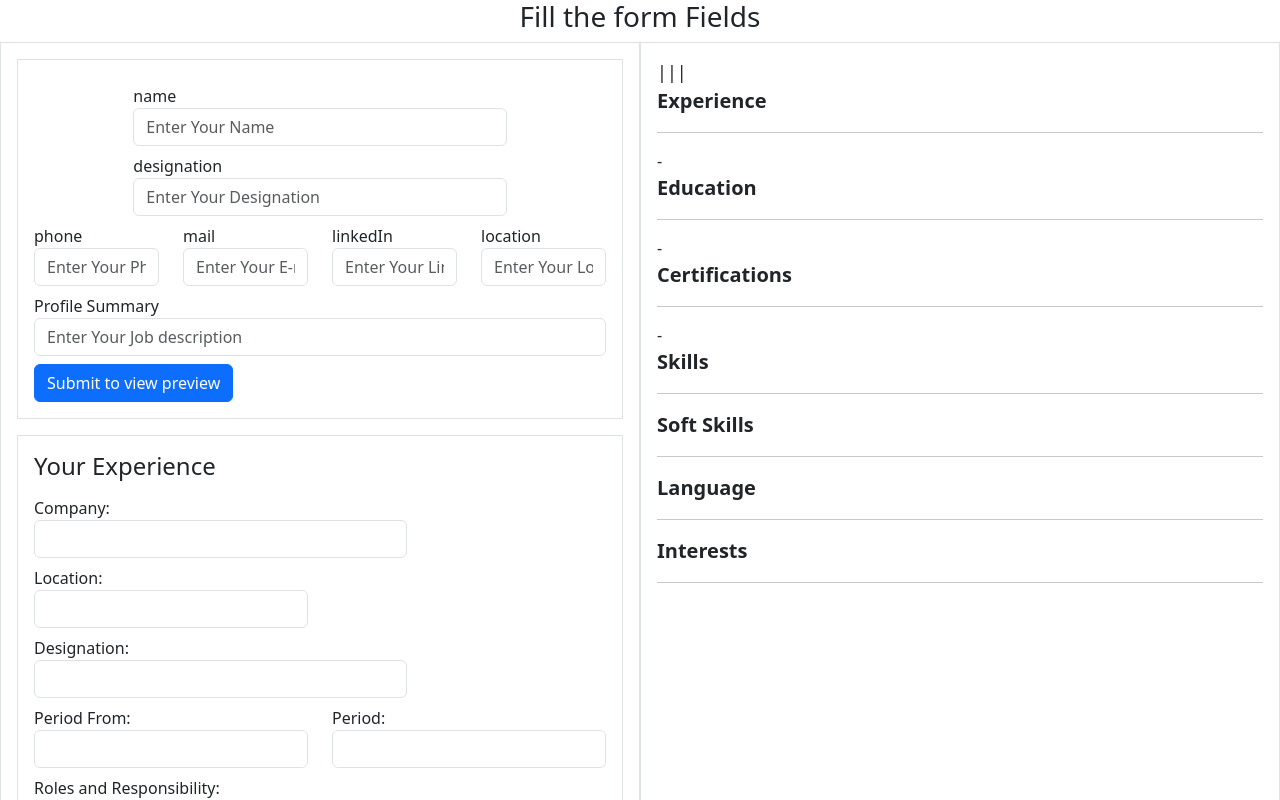
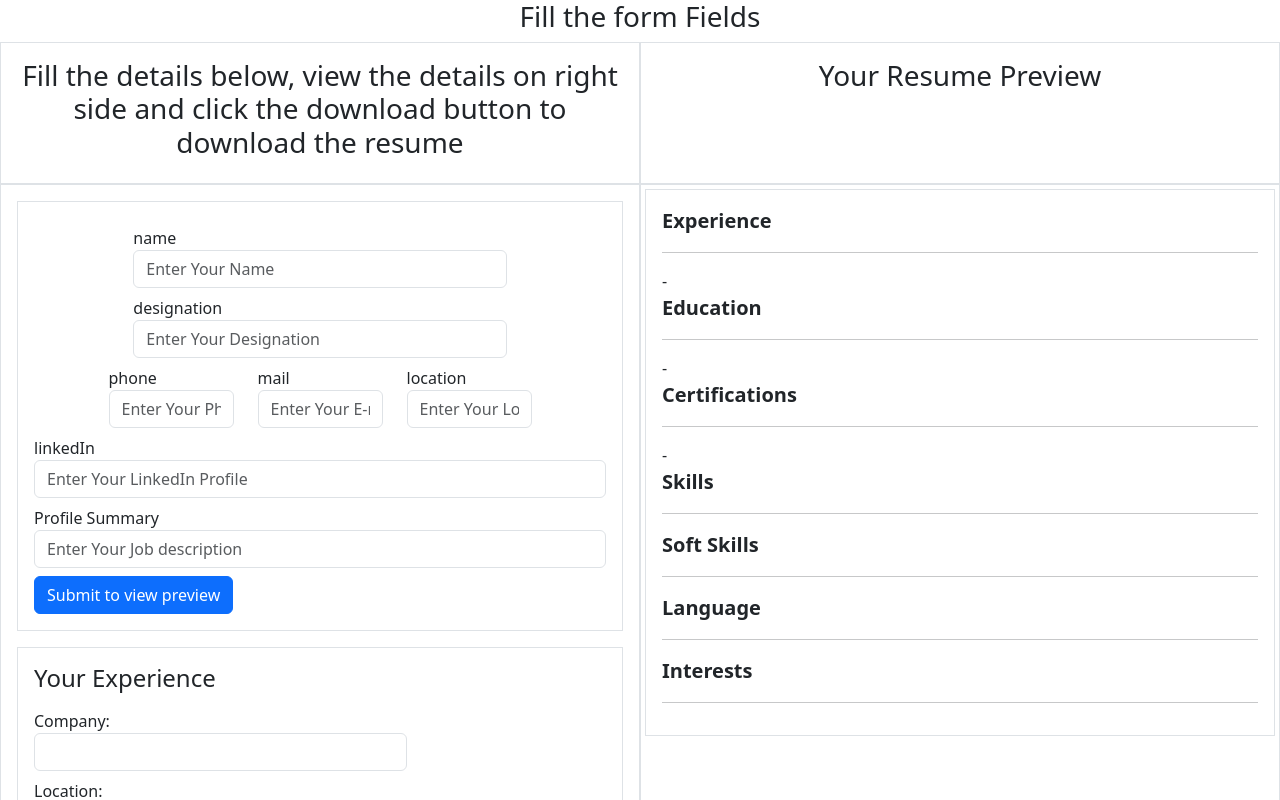
Before and after one commit to ThengaraiMaharajan/Angular_ResumeBuilder, an Angular app in the folder Front End/FrontEnd/: page /fill-resume in a window 1280 px wide. Shown: the top 800 px of the page. Built offline with nearby package versions, Linux system fonts and the light colour scheme.

Commit message:
second page creation complete

```diff
--- a/Front End/FrontEnd/src/app/components/resume-layer/resume-layer.component.css
+++ b/Front End/FrontEnd/src/app/components/resume-layer/resume-layer.component.css
@@ -5,3 +5,16 @@
 .ats-font-content{
     font-size: 18px;
 }
+.first-right-border-alone{
+    border-right: solid 1px black;
+    padding-right: 5px;
+}
+.right-border-alone{
+    border-right: solid 1px black;
+    padding-right: 5px;
+    padding-left: 5px;
+}
+.pad-y-5px{
+    padding-left: 5px;
+    padding-right: 5px;
+}
--- a/Front End/FrontEnd/src/app/components/resume-layer/resume-layer.component.html
+++ b/Front End/FrontEnd/src/app/components/resume-layer/resume-layer.component.html
@@ -4,6 +4,20 @@
     </h3>
 </div>
 <div class="container-fluid">
+
+    <div class="row justify-content-center">
+        <div class="col-12 col-sm-12 col-md-12 col-lg-6 col-xl-6 m-0 p-3 border">
+            <h3 class="text-center">
+                Fill the details below, view the details on right side and click the download button to download the resume
+            </h3>
+        </div>
+        <div class="col-12 col-sm-12 col-md-12 col-lg-6 col-xl-6 m-0 p-3 border">
+            <h3 class="text-center">
+                Your Resume Preview
+            </h3>
+        </div>
+    </div>
+
     <div class="row justify-content-center">
         <div class="col-12 col-sm-12 col-md-12 col-lg-6 col-xl-6 m-0 p-3 border">
 
@@ -39,12 +53,7 @@
                                 <input type="text" formControlName="mail" id="mail"  class="form-control"  placeholder="Enter Your E-mail address" />
                             </div>
                         </div>
-                        <div class="col-3">
-                            <div class="mt-2">
-                                <label for="linkedIn">linkedIn</label>
-                                <input type="text" formControlName="linkedIn" id="linkedIn"  class="form-control"  placeholder="Enter Your LinkedIn Profile" />
-                            </div>
-                        </div>
+
                         <div class="col-3">
                             <div class="mt-2">
                                 <label for="location">location</label>
@@ -53,6 +62,14 @@
                         </div>
                     </div>
 
+                    <div class="row">
+                        <div class="col-12">
+                            <div class="mt-2">
+                                <label for="linkedIn">linkedIn</label>
+                                <input type="text" formControlName="linkedIn" id="linkedIn"  class="form-control"  placeholder="Enter Your LinkedIn Profile" />
+                            </div>
+                        </div>
+                    </div>
 
                     <div class="row">
                         <div class="col-12">
@@ -62,6 +79,7 @@
                             </div>
                         </div>
                     </div>
+
                     <button (click)="submitUserDetailsForm()" type="submit" class="btn-block btn btn-primary mt-2" >Submit to view preview</button>
                 </form>
             </section>
@@ -513,8 +531,8 @@
 
         <!--Preview Section-->
         <div #resumePrint class="col-12 col-sm-12 col-md-12 col-lg-6 col-xl-6 m-0 p-0 border">
-
-           <div class="p-3">
+           <div class="p-1" >
+           <div class="p-3 border">
             <div>
                 <div class="row ats-font-heading">
                     <div class="col-8">
@@ -525,17 +543,19 @@
                     </div>
                 </div>
                 <div class="d-flex justify-content-start align-items-center ats-font-content">
+                    <div class="first-right-border-alone" >
+                        {{userDetailsForm.value.phone}}
+                    </div>
+                    <div class="right-border-alone" >
+                        {{userDetailsForm.value.mail}}
+                    </div>
+                    <div class="pad-y-5px" >
+                        {{userDetailsForm.value.location}}
+                    </div>
+                </div>
+                <div class="d-flex justify-content-start align-items-center ats-font-content">
                     <div>
-                        {{userDetailsForm.value.phone}} |
-                    </div>
-                    <div>
-                        {{userDetailsForm.value.mail}} |
-                    </div>
-                    <div>
-                        {{userDetailsForm.value.linkedIn}} |
-                    </div>
-                    <div>
-                        {{userDetailsForm.value.location}}
+                        {{userDetailsForm.value.linkedIn}}
                     </div>
                 </div>
                 <div class="row ats-font-content">
@@ -708,7 +728,7 @@
                 </div>
               </div>
            </div>
-
+           </div>
         </div>
     </div>
 </div>
--- a/Front End/FrontEnd/src/app/components/resume-layer/resume-layer.component.ts
+++ b/Front End/FrontEnd/src/app/components/resume-layer/resume-layer.component.ts
@@ -295,18 +295,31 @@ export class ResumeLayerComponent implements OnInit{
       width: content.offsetWidth, // Set canvas width to content width (optional)
       height: content.offsetHeight // Set canvas height to content height (optional)
     }).then(canvas => {
-      const imgData = canvas.toDataURL('image/jpeg', 0.8); // Adjust JPEG quality
-      const imgWidth = 210; // A4 size
+      const imgData = canvas.toDataURL('image/jpeg', 0.8);
+      const imgWidth = 210;
       const imgHeight = (canvas.height * imgWidth) / canvas.width;
 
-      doc.addImage(imgData, 'JPEG', 0, 0, imgWidth, imgHeight);
+    // Check if content exceeds the height of one A4 page
+    const maxA4Height = 297; // Height of one A4 page in mm
+    let yOffset = 0;
 
-      // Optimize PDF
-      doc.output('dataurlnewwindow');
+    while (yOffset < imgHeight) {
+      // Add image to PDF
+      doc.addImage(imgData, 'JPEG', 0, -yOffset, imgWidth, imgHeight);
 
-      // Save PDF
+      // Add new page if content exceeds the height of one A4 page
+      if (yOffset + maxA4Height < imgHeight) {
+        doc.addPage();
+      }
 
-      doc.save(this.userDetailsForm.value.name + ' Resume');
+      yOffset += maxA4Height;
+    }
+
+    // Optimize PDF
+    doc.output('dataurlnewwindow');
+
+    // Save PDF
+    doc.save(this.userDetailsForm.value.name + ' Resume');
     });
   }
 
```
